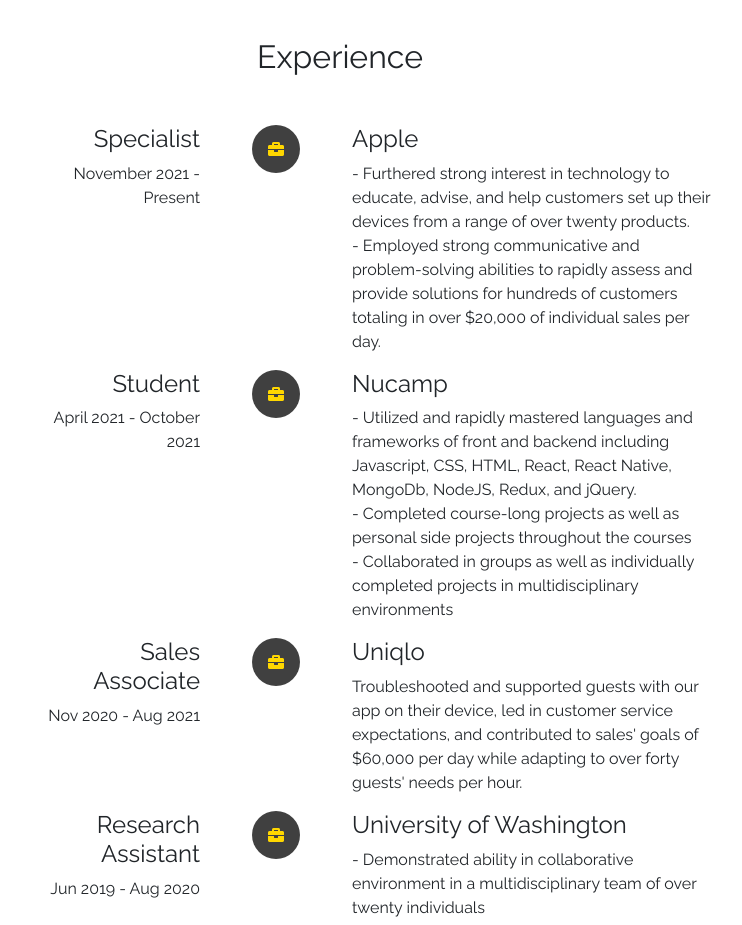
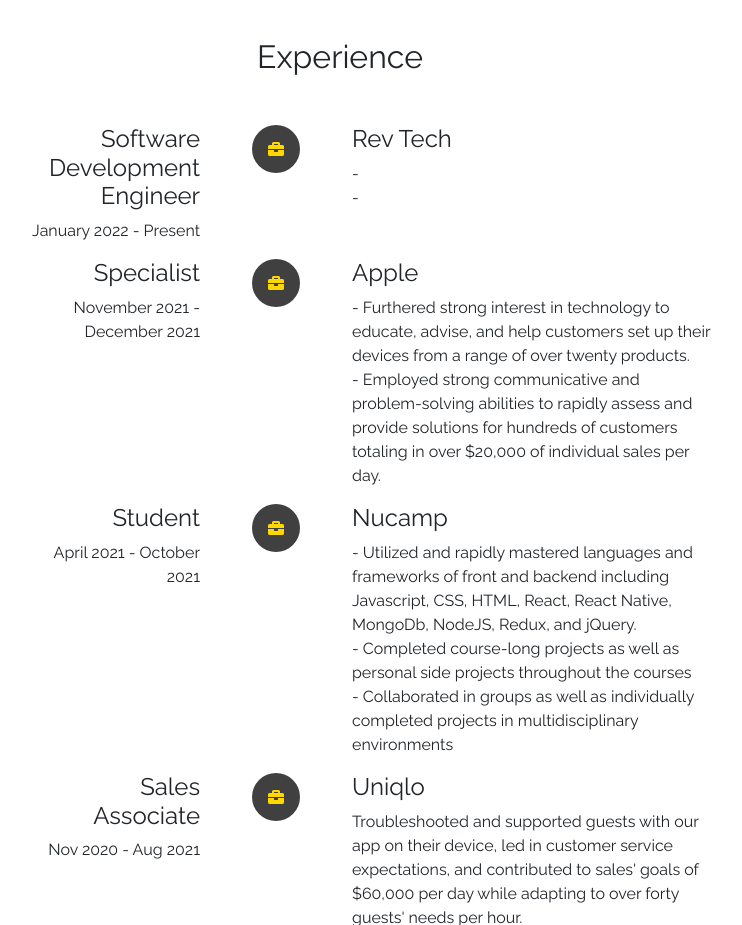
Before and after one commit to Revlisc/portfolio, a React (Create React App) app: page /resume in a window 1280 px wide. Shown: the part 4069-4994 px from the top of the page, without its empty margins (300-1042 px from the left). Built offline with nearby package versions, Linux system fonts and the light colour scheme; some icons are missing.

Commit message:
added sde in experience

```diff
--- a/src/Components/Timeline/Timeline.js
+++ b/src/Components/Timeline/Timeline.js
@@ -15,8 +15,20 @@
                 <Row className='timelineRow'>
 
                     <Entry
+                        title={'Software Development Engineer'}
+                        time={'January 2022 - Present'}
+                        company={'Rev Tech'}
+                        summary={[
+                            "- ", <br/>,
+                            "-  "
+                        ]}
+                    />
+                </Row>
+                <Row className='timelineRow'>
+
+                    <Entry
                         title={'Specialist'}
-                        time={'November 2021 - Present'}
+                        time={'November 2021 - December 2021'}
                         company={'Apple'}
                         summary={[
                             "- Furthered strong interest in technology to educate, advise, and help customers set up their devices from a range of over twenty products. ", <br/>,
```
